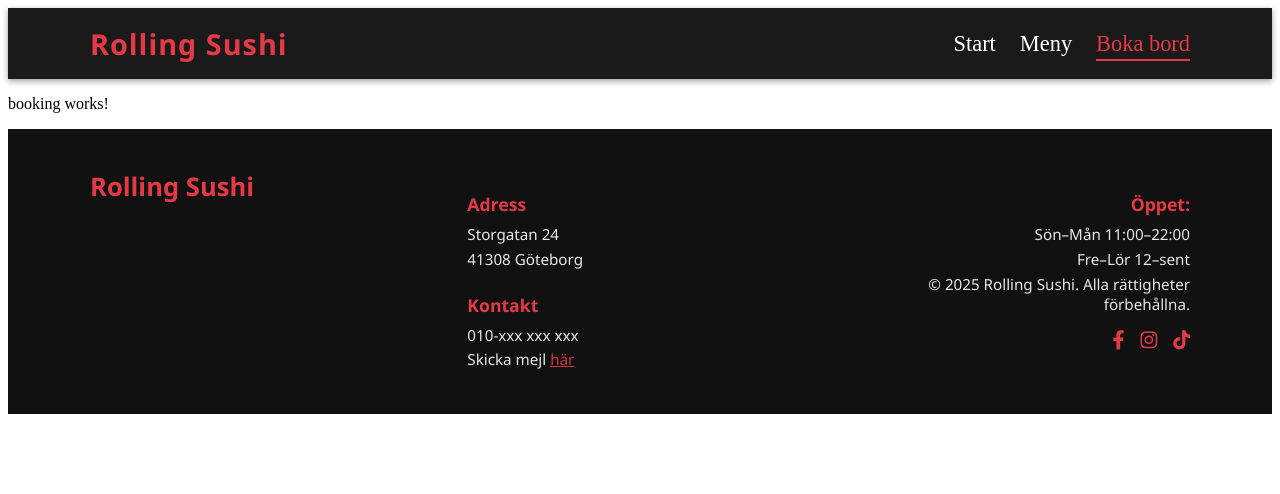
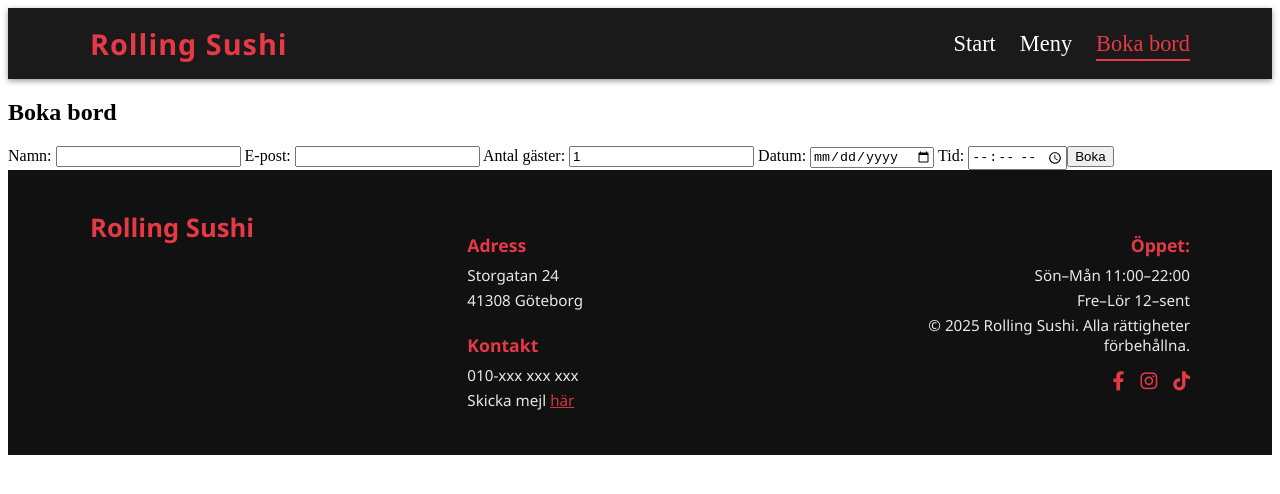
Before and after one commit to nathalievaster/frontend-restaurant, an Angular app: page /booking in a window 1280 px wide. Shown: the top 494 px of the page. Built offline with nearby package versions, Linux system fonts and the light colour scheme.

Commit message:
bokningsformulär med kommunikation med service

```diff
--- a/src/app/pages/booking/booking.component.html
+++ b/src/app/pages/booking/booking.component.html
@@ -1 +1,39 @@
-<p>booking works!</p>
+<section class="booking-section">
+  <h1>Boka bord</h1>
+
+  <form (ngSubmit)="submitForm()" #form="ngForm">
+    <label>
+      Namn:
+      <input type="text" name="name" [(ngModel)]="booking.name" required />
+    </label>
+
+    <label>
+      E-post:
+      <input type="email" name="email" [(ngModel)]="booking.email" required />
+    </label>
+
+    <label>
+      Antal gäster:
+      <input type="number" name="guests" [(ngModel)]="booking.guests" min="1" required />
+    </label>
+
+    <label>
+      Datum:
+      <input type="date" name="date" [(ngModel)]="booking.date" required />
+    </label>
+
+    <label>
+      Tid:
+      <input type="time" name="time" [(ngModel)]="booking.time" required />
+    </label>
+
+    <button type="submit">Boka</button>
+  </form>
+
+  <div *ngIf="message" class="success">{{ message }}</div>
+  <div *ngIf="error.length > 0" class="error">
+    <ul>
+      <li *ngFor="let err of error">{{ err }}</li>
+    </ul>
+  </div>
+</section>
--- a/src/app/pages/booking/booking.component.ts
+++ b/src/app/pages/booking/booking.component.ts
@@ -1,11 +1,53 @@
 import { Component } from '@angular/core';
+import { CommonModule } from '@angular/common';
+import { FormsModule } from '@angular/forms';
+import { BookingService, BookingRequest } from '../../services/booking.service';
 
 @Component({
   selector: 'app-booking',
-  imports: [],
+  imports: [CommonModule, FormsModule],
   templateUrl: './booking.component.html',
   styleUrl: './booking.component.css'
 })
 export class BookingComponent {
+  // Alla fält i formuläret, initialvärden så formuläret är tomt vid start
+    booking: BookingRequest = {
+    name: '',
+    email: '',
+    guests: 1,
+    date: '',
+    time: ''
+  };
 
+  // Variabel för lyckade meddelanden, kan vara string eller null och sätts till null som start
+  message: string | null = null;
+  // Lagrar felmeddelanden i array
+  error: string[] = [];
+
+  // Använder servicen som sköter kommunikation med min backend
+  constructor(private bookingService: BookingService) {}
+
+  submitForm() {
+    // Töm gamla felmeddelanden och meddelanden
+    this.error = [];
+    this.message = null;
+
+    // Skickar bokning till backend via service, subscribe med observable
+    this.bookingService.createBooking(this.booking).subscribe({
+      next: (res) => {
+        // Om bokning lyckades, återställ sedan formuläret
+        this.message = `Bokning bekräftad! Bord #${res.assignedTable}`;
+        this.booking = { name: '', email: '', guests: 1, date: '', time: '' };
+      },
+      error: (err) => {
+        // Om backend skickar flera felmeddelanden
+        if (err.error?.errors) {
+          this.error = err.error.errors;
+          // Om backend skickade ett enda
+        } else {
+          this.error = [err.error?.message || 'Något gick fel. Försök igen.'];
+        }
+      }
+    });
+  }
 }
```
